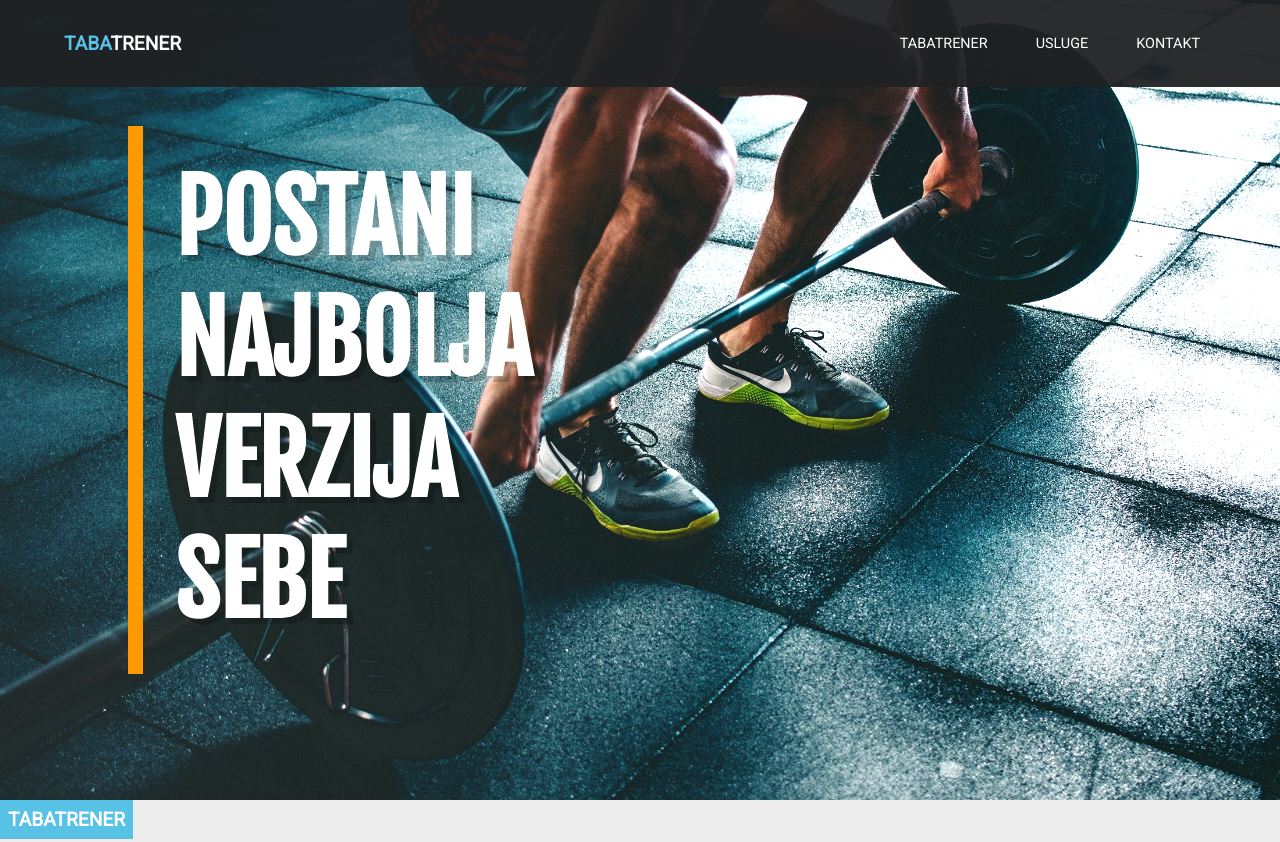
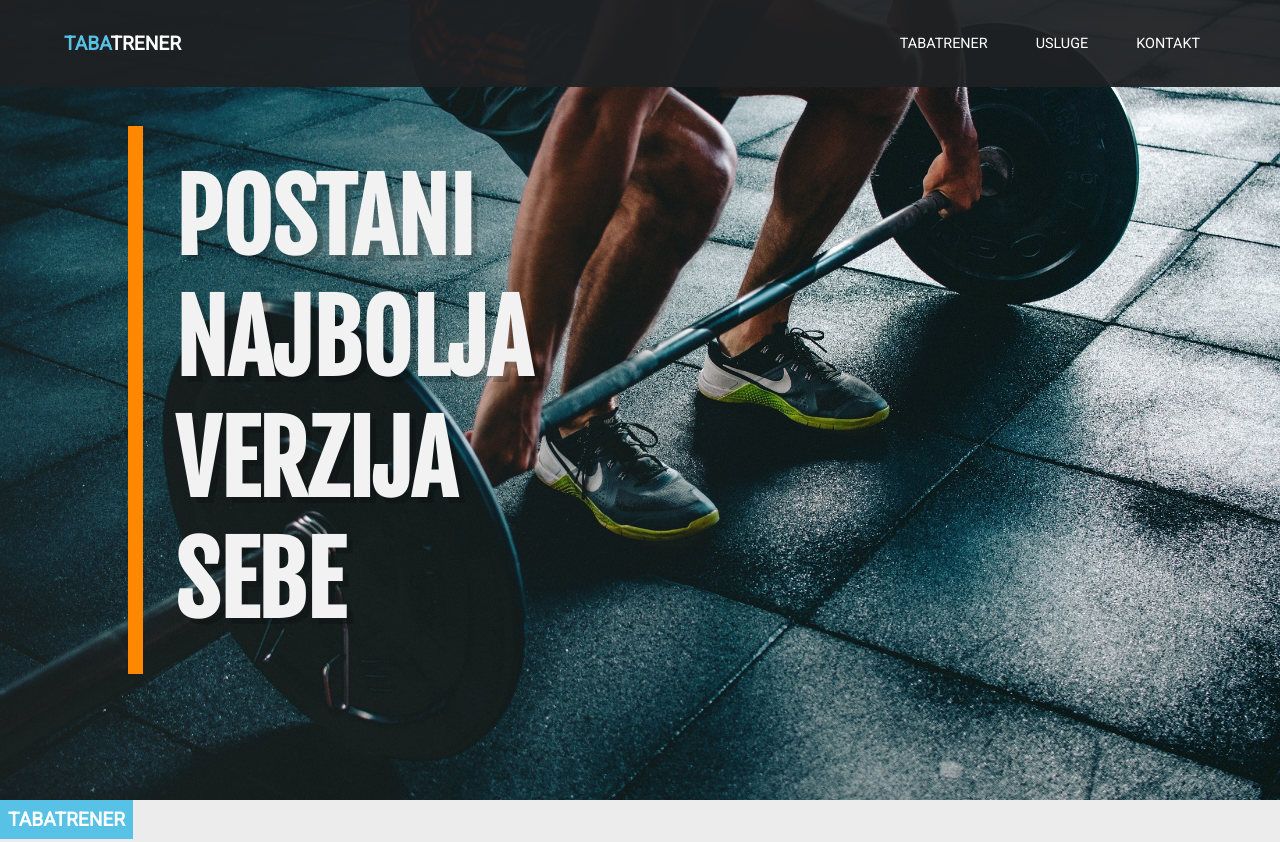
Before and after one commit to Adoo4/Testing, a plain HTML site: page index.html in a window 1280 px wide. Shown: the top 842 px of the page. Drawn offline with Linux system fonts and the light colour scheme; a script that the page names is missing.

Commit message:
Update style.css

```diff
--- a/style.css
+++ b/style.css
@@ -185,8 +185,8 @@ body {
     background-size: cover;
     background-blend-mode: lighten;
     background-position: top;
-    background-attachment: fixed; /* -----------------------------------------STATIC EFEKT--------------------------------------*/
-    filter: brightness(1.4);
+    /* -----------------------------------------STATIC EFEKT--------------------------------------*/
+
     -webkit-user-select: none;
     /* Safari */
     -ms-user-select: none;
@@ -213,7 +213,7 @@ body {
     flex-direction: column;
     width: 50%;
     width: -moz-fit-content;
-    filter: brightness(0.8);
+
 
     padding: 2rem;
 
```
